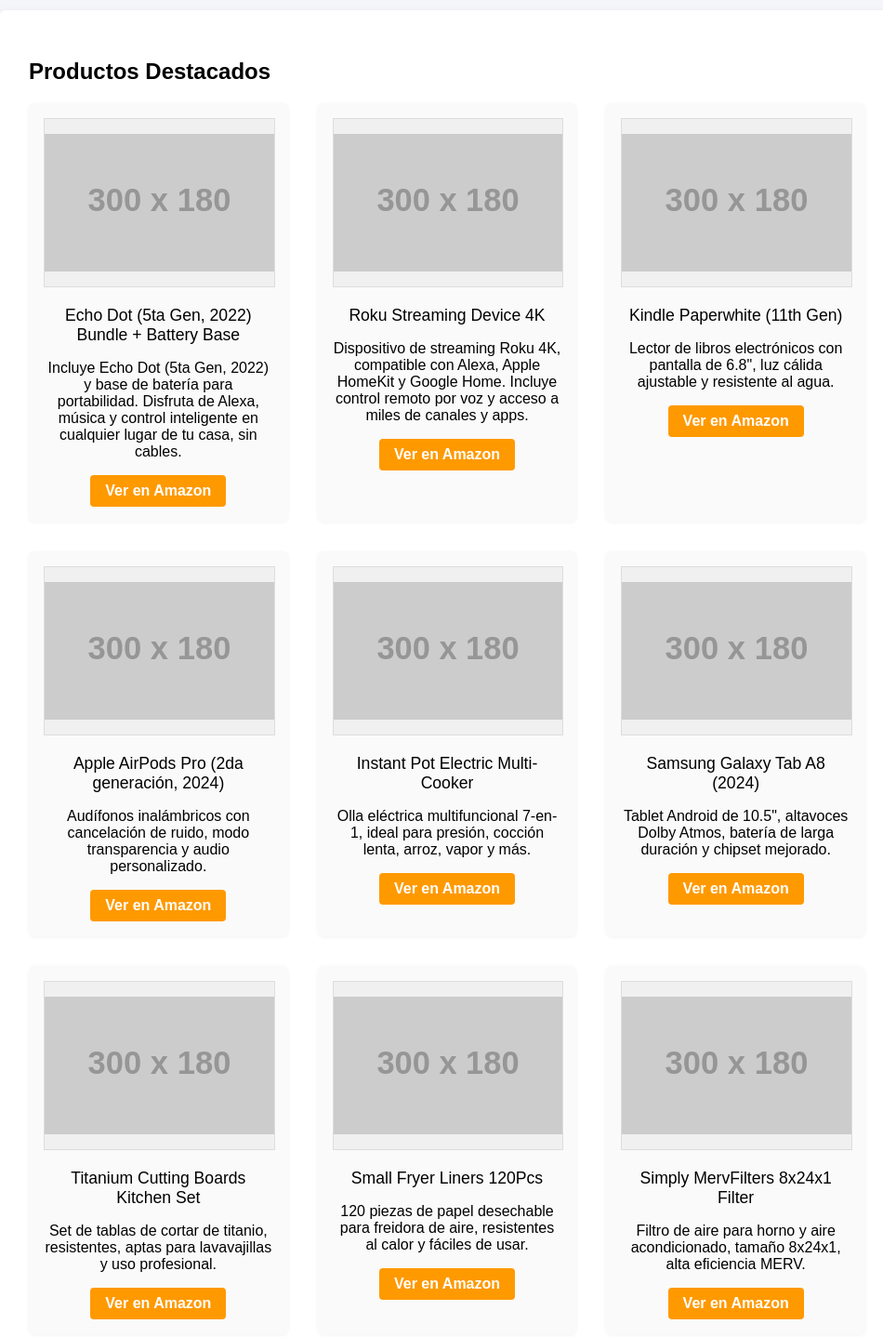
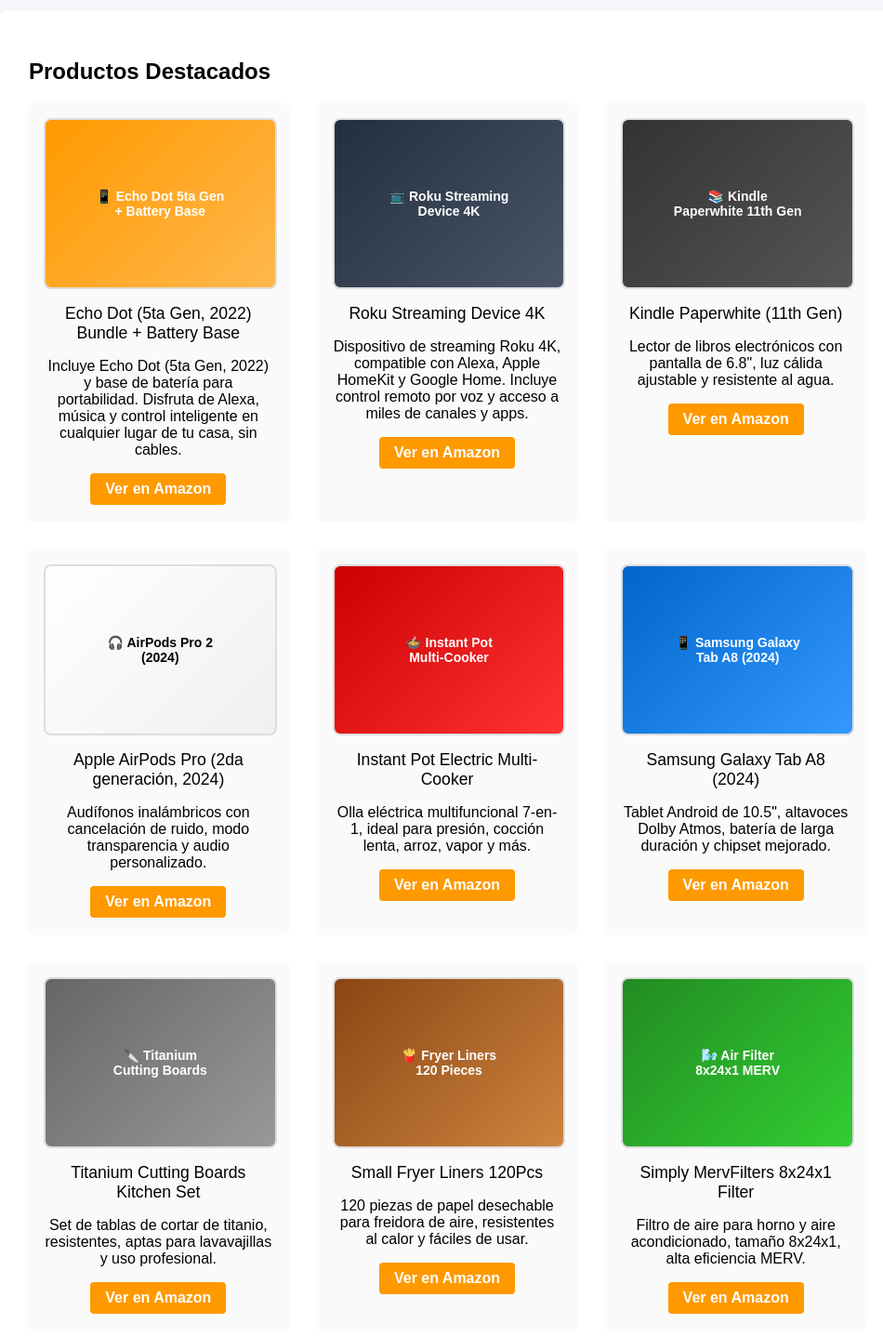
Before and after one commit to Bracamontesz/realowomichi-shop, a plain HTML site: page index.html in a window 1280 px wide. Shown: the part 180-1618 px from the top of the page at 93% size, without its empty margins (159-1109 px from the left). Drawn offline with Linux system fonts and the light colour scheme; placeholder pictures from the web are drawn by us.

Commit message:
Implementadas imágenes CSS puras que siempre funcionan - sin dependencias externas

```diff
--- a/index.html
+++ b/index.html
@@ -41,22 +41,32 @@
             padding: 1rem;
             text-align: center;
         }
-        .product img {
-            max-width: 100%;
+        .product-image {
+            width: 100%;
             height: 180px;
-            object-fit: contain;
             margin-bottom: 1rem;
-            background: #f0f0f0;
-            border: 1px solid #ddd;
+            border: 2px solid #ddd;
+            border-radius: 8px;
+            display: flex;
+            align-items: center;
+            justify-content: center;
+            font-size: 14px;
+            font-weight: bold;
+            text-align: center;
+            color: #fff;
+            position: relative;
+            overflow: hidden;
         }
-        .product img::before {
-            content: "📦 " attr(alt);
-            display: block;
-            text-align: center;
-            padding: 60px 10px;
-            font-size: 14px;
-            color: #666;
-        }
+        .echo-dot { background: linear-gradient(135deg, #ff9900, #ffb84d); }
+        .roku { background: linear-gradient(135deg, #232f3e, #4a5568); }
+        .kindle { background: linear-gradient(135deg, #333333, #555555); }
+        .airpods { background: linear-gradient(135deg, #ffffff, #f0f0f0); color: #000; }
+        .instant-pot { background: linear-gradient(135deg, #cc0000, #ff3333); }
+        .samsung { background: linear-gradient(135deg, #0066cc, #3399ff); }
+        .titanium { background: linear-gradient(135deg, #666666, #999999); }
+        .fryer { background: linear-gradient(135deg, #8B4513, #CD853F); }
+        .filter { background: linear-gradient(135deg, #228B22, #32CD32); }
+        .banana { background: linear-gradient(135deg, #FFD700, #FFA500); color: #000; }
         .product-title {
             font-size: 1.1rem;
             margin-bottom: 0.5rem;
@@ -92,61 +102,81 @@
         <h2>Productos Destacados</h2>
         <div class="product-list">
             <div class="product">
-                <img src="https://via.placeholder.com/300x180/ff9900/ffffff?text=Echo+Dot+5ta+Gen" alt="Echo Dot 5ta Gen Bundle">
+                <div class="product-image echo-dot">
+                    📱 Echo Dot 5ta Gen<br>+ Battery Base
+                </div>
                 <div class="product-title">Echo Dot (5ta Gen, 2022) Bundle + Battery Base</div>
                 <p>Incluye Echo Dot (5ta Gen, 2022) y base de batería para portabilidad. Disfruta de Alexa, música y control inteligente en cualquier lugar de tu casa, sin cables.</p>
                 <a class="product-link" href="https://amzn.to/4m4N6y3" target="_blank">Ver en Amazon</a>
             </div>
             <div class="product">
-                <img src="https://via.placeholder.com/300x180/232f3e/ffffff?text=Roku+4K" alt="Roku Streaming Device">
+                <div class="product-image roku">
+                    📺 Roku Streaming<br>Device 4K
+                </div>
                 <div class="product-title">Roku Streaming Device 4K</div>
                 <p>Dispositivo de streaming Roku 4K, compatible con Alexa, Apple HomeKit y Google Home. Incluye control remoto por voz y acceso a miles de canales y apps.</p>
                 <a class="product-link" href="https://amzn.to/4lEdhMf" target="_blank">Ver en Amazon</a>
             </div>
             <div class="product">
-                <img src="https://via.placeholder.com/300x180/333333/ffffff?text=Kindle+Paperwhite" alt="Kindle Paperwhite">
+                <div class="product-image kindle">
+                    📚 Kindle<br>Paperwhite 11th Gen
+                </div>
                 <div class="product-title">Kindle Paperwhite (11th Gen)</div>
                 <p>Lector de libros electrónicos con pantalla de 6.8", luz cálida ajustable y resistente al agua.</p>
                 <a class="product-link" href="https://amzn.to/44TSKxz" target="_blank">Ver en Amazon</a>
             </div>
             <div class="product">
-                <img src="https://via.placeholder.com/300x180/ffffff/000000?text=AirPods+Pro+2" alt="AirPods Pro 2">
+                <div class="product-image airpods">
+                    🎧 AirPods Pro 2<br>(2024)
+                </div>
                 <div class="product-title">Apple AirPods Pro (2da generación, 2024)</div>
                 <p>Audífonos inalámbricos con cancelación de ruido, modo transparencia y audio personalizado.</p>
                 <a class="product-link" href="https://amzn.to/4o0voh2" target="_blank">Ver en Amazon</a>
             </div>
             <div class="product">
-                <img src="https://via.placeholder.com/300x180/cc0000/ffffff?text=Instant+Pot" alt="Instant Pot Duo">
+                <div class="product-image instant-pot">
+                    🍲 Instant Pot<br>Multi-Cooker
+                </div>
                 <div class="product-title">Instant Pot Electric Multi-Cooker</div>
                 <p>Olla eléctrica multifuncional 7-en-1, ideal para presión, cocción lenta, arroz, vapor y más.</p>
                 <a class="product-link" href="https://amzn.to/3TVsUCT" target="_blank">Ver en Amazon</a>
             </div>
             <div class="product">
-                <img src="https://via.placeholder.com/300x180/0066cc/ffffff?text=Samsung+Galaxy+Tab" alt="Samsung Galaxy Tab A8">
+                <div class="product-image samsung">
+                    📱 Samsung Galaxy<br>Tab A8 (2024)
+                </div>
                 <div class="product-title">Samsung Galaxy Tab A8 (2024)</div>
                 <p>Tablet Android de 10.5", altavoces Dolby Atmos, batería de larga duración y chipset mejorado.</p>
                 <a class="product-link" href="https://amzn.to/4kXhaee" target="_blank">Ver en Amazon</a>
             </div>
             <div class="product">
-                <img src="https://via.placeholder.com/300x180/666666/ffffff?text=Titanium+Boards" alt="Titanium Cutting Boards">
+                <div class="product-image titanium">
+                    🔪 Titanium<br>Cutting Boards
+                </div>
                 <div class="product-title">Titanium Cutting Boards Kitchen Set</div>
                 <p>Set de tablas de cortar de titanio, resistentes, aptas para lavavajillas y uso profesional.</p>
                 <a class="product-link" href="https://amzn.to/4kUmDm6" target="_blank">Ver en Amazon</a>
             </div>
             <div class="product">
-                <img src="https://via.placeholder.com/300x180/brown/ffffff?text=Fryer+Liners" alt="Small Fryer Liners">
+                <div class="product-image fryer">
+                    🍟 Fryer Liners<br>120 Pieces
+                </div>
                 <div class="product-title">Small Fryer Liners 120Pcs</div>
                 <p>120 piezas de papel desechable para freidora de aire, resistentes al calor y fáciles de usar.</p>
                 <a class="product-link" href="https://amzn.to/4m1CfoC" target="_blank">Ver en Amazon</a>
             </div>
             <div class="product">
-                <img src="https://via.placeholder.com/300x180/green/ffffff?text=Air+Filter" alt="Simply MervFilters 8x24x1">
+                <div class="product-image filter">
+                    🌬️ Air Filter<br>8x24x1 MERV
+                </div>
                 <div class="product-title">Simply MervFilters 8x24x1 Filter</div>
                 <p>Filtro de aire para horno y aire acondicionado, tamaño 8x24x1, alta eficiencia MERV.</p>
                 <a class="product-link" href="https://amzn.to/4lRBQWb" target="_blank">Ver en Amazon</a>
             </div>
             <div class="product">
-                <img src="https://via.placeholder.com/300x180/yellow/000000?text=Banana+Boat" alt="Banana Boat Sunscreen">
+                <div class="product-image banana">
+                    ☀️ Banana Boat<br>Sunscreen SPF 50
+                </div>
                 <div class="product-title">Banana Boat Sunscreen Performance</div>
                 <p>Protector solar Banana Boat, SPF 50, resistente al agua y de amplio espectro para deportes y actividades al aire libre.</p>
                 <a class="product-link" href="https://amzn.to/44IVVId" target="_blank">Ver en Amazon</a>
```
